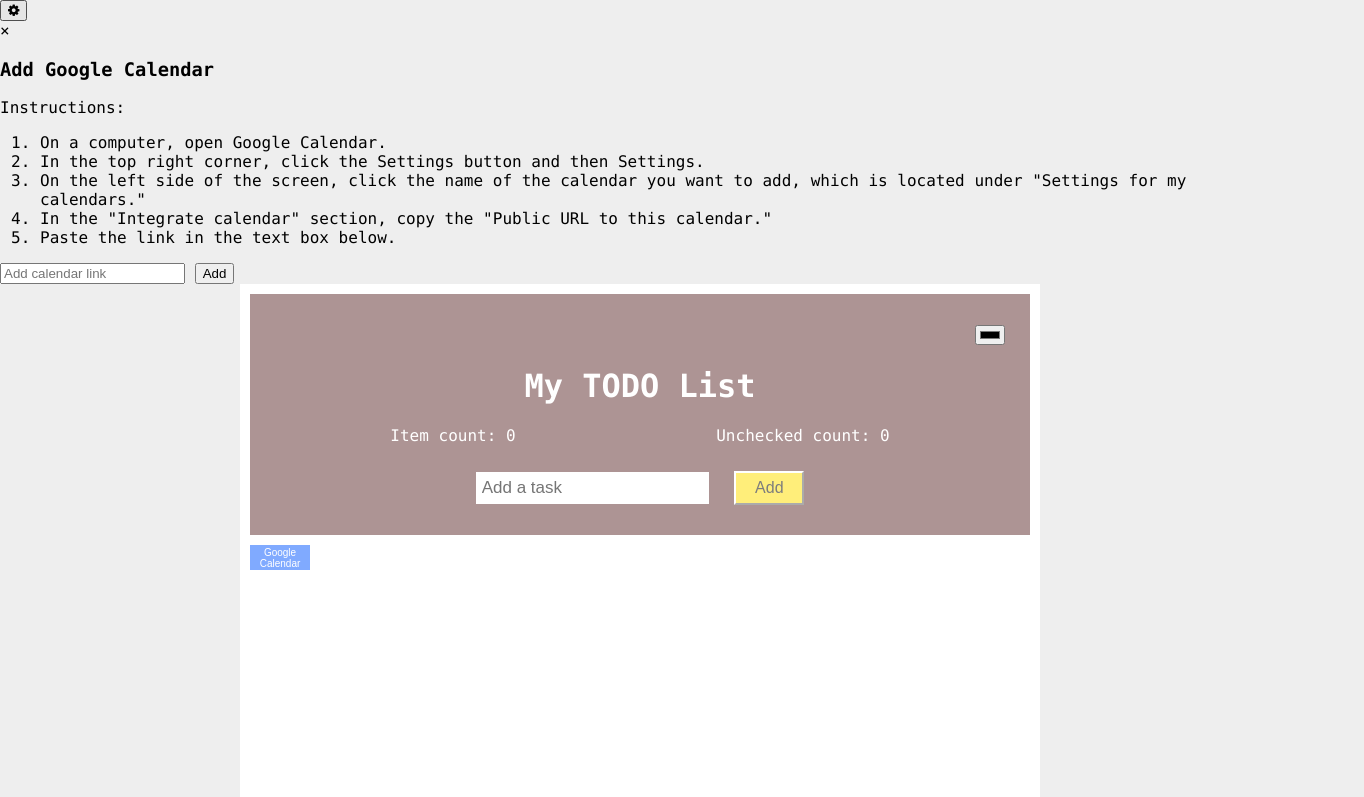
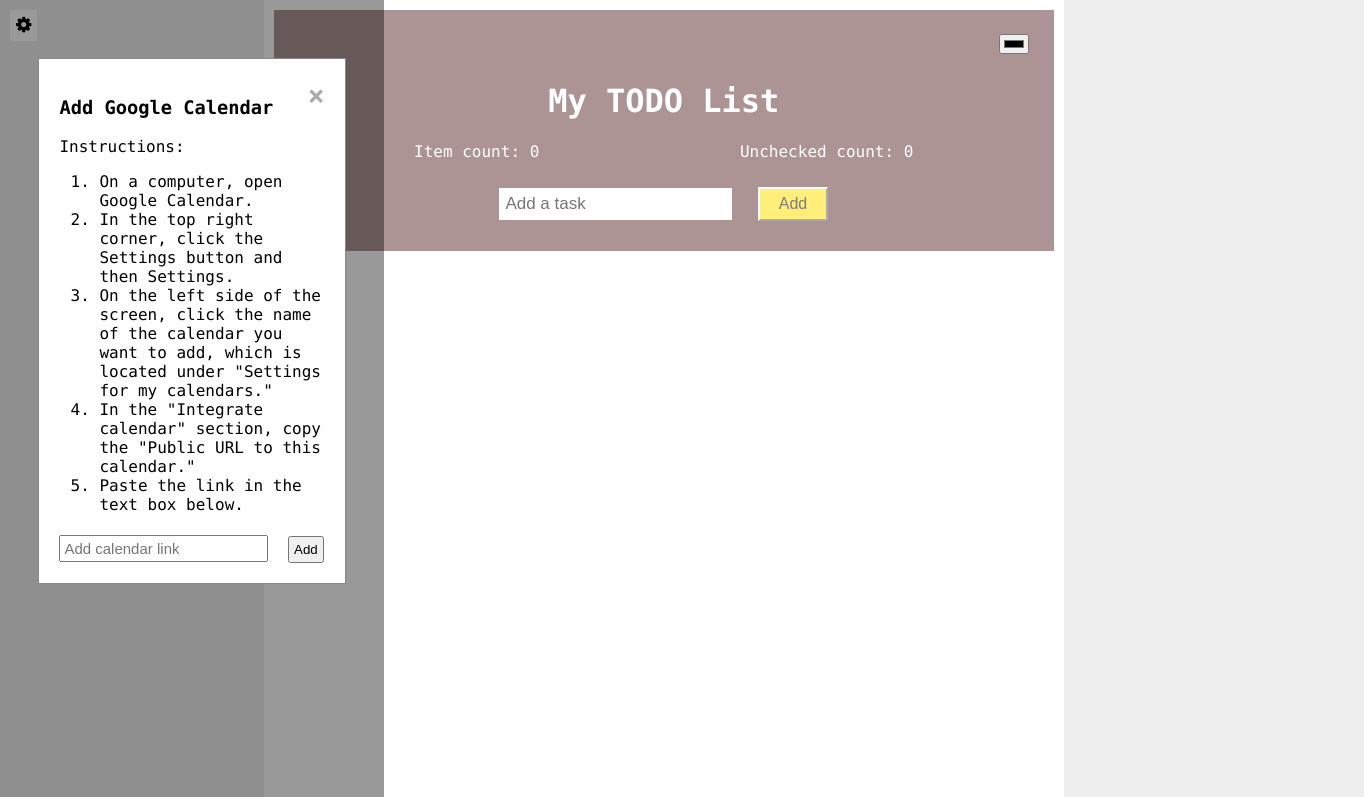
Before and after one commit to saakim/todoApp, a plain HTML site: page index.html in a window 1280 px wide. Both pictures are taken after a click on the button 13 px from the left and 10 px from the top of the page. Shown: the top 797 px of the page, 1364 px wide, since content can reach past the window. Drawn offline with nearby package versions, Linux system fonts and the light colour scheme.

Commit message:
added settings

```diff
--- a/styles.css
+++ b/styles.css
@@ -18,6 +18,7 @@ ul {
 .colorPicker{
   position: relative;
   right: -50%;
+  top: -4%;
 }
 
 input[type="color"] {
@@ -149,3 +150,61 @@ footer {
   margin: 10px 70px;
   text-align: left;
 }
+
+.settings{
+  float: left;
+  margin: 10px 10px;
+  background-color: white; /* Blue background */
+  border: none; /* Remove borders */
+  padding: 5px 6px;
+  font-size: 18px;
+}
+
+/* The Modal (background) */
+.modal {
+  display: none; /* Hidden by default */
+  position: fixed; /* Stay in place */
+  z-index: 1; /* Sit on top */
+  left: 0;
+  top: 0;
+  width: 30%; /* Full width */
+  height: 100%; /* Full height */
+  overflow: auto; /* Enable scroll if needed */
+  background-color: rgb(0,0,0); /* Fallback color */
+  background-color: rgba(0,0,0,0.4); /* Black w/ opacity */
+}
+
+/* Modal Content/Box */
+.modal-content {
+  background-color: #fefefe;
+  margin: 15% auto; /* 15% from the top and centered */
+  padding: 20px;
+  border: 1px solid #888;
+  width: 80%; /* Could be more or less, depending on screen size */
+}
+
+.modal input[type=text]{
+  float: center;
+  padding: 3px;
+  margin-top: 5px;
+  margin-right: 10px;
+  font-size: 15px;
+}
+
+/* The Close Button */
+.close {
+  color: #aaa;
+  float: right;
+  font-size: 28px;
+  font-weight: bold;
+}
+
+.add{
+  padding: 4px;
+}
+.close:hover,
+.close:focus {
+  color: black;
+  text-decoration: none;
+  cursor: pointer;
+}
```
